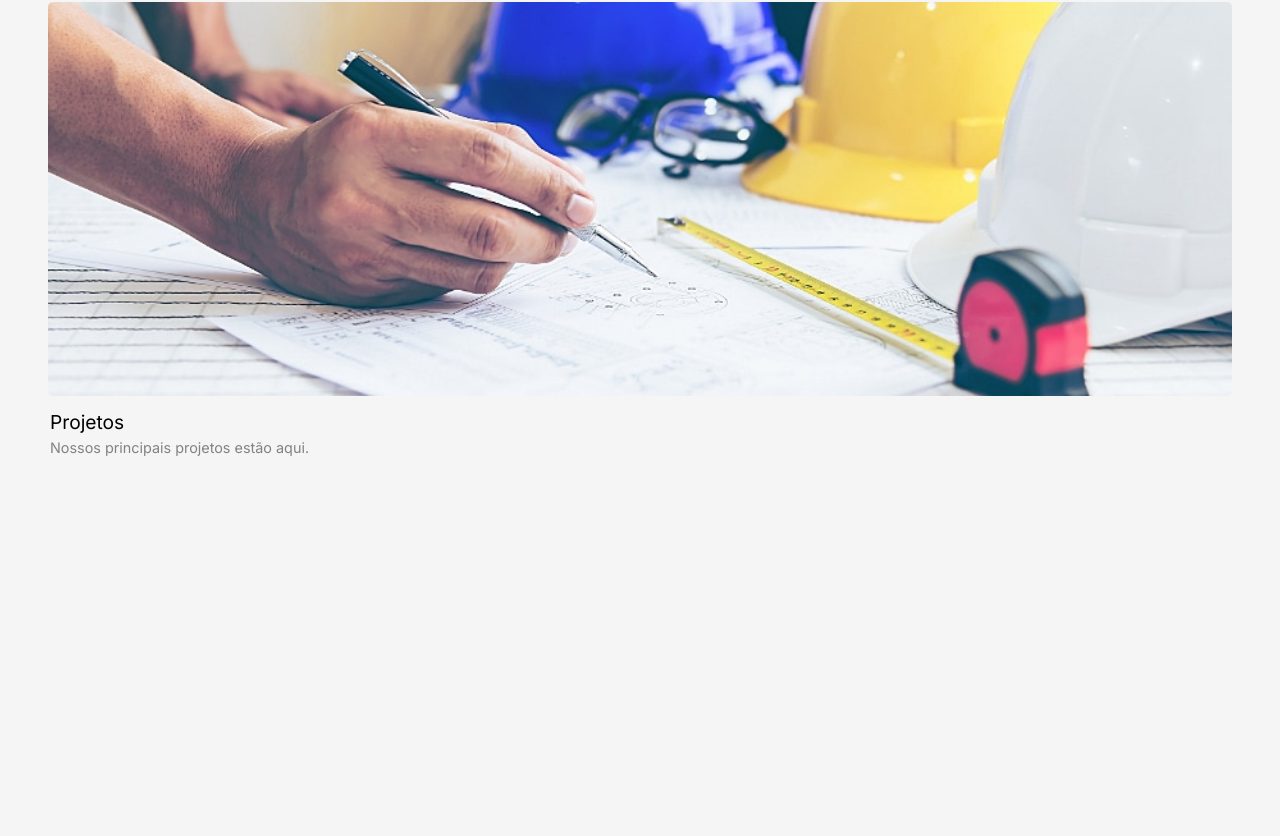
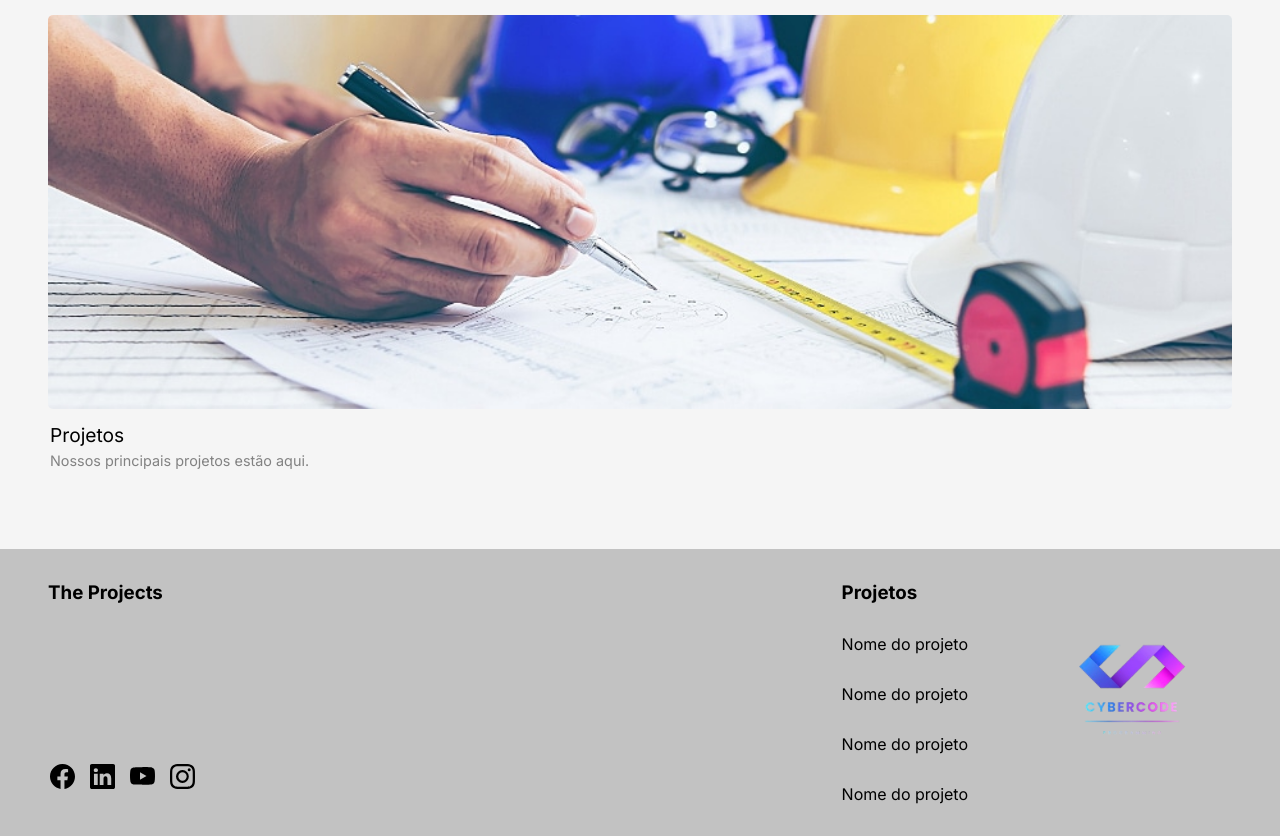
Before and after one commit to GrupoDev-PI/PRIN2, a Vue app: page / in a window 1280 px wide. Shown: the part 816-1652 px from the top of the page. Before the commit the page ends 1272 px from the top, so only its background shows below. Built offline with nearby package versions, Linux system fonts and the light colour scheme.

Commit message:
Feat: Footer concluído

```diff
--- a/src/components/ApresentationVue.vue
+++ b/src/components/ApresentationVue.vue
@@ -8,19 +8,19 @@
         <div class="cards-container">
             <div class="cards-top">
                 <div class="cards">
-                    <img src="/public/home/contato.jpg" alt="" class="img-cards">
+                    <img src="/home/contato.jpg" alt="" class="img-cards">
                     <h2 class="h2-info-card">Contatos</h2>
                     <p class="p-info-card">Fale conosco através dos nossos contatos</p>
                 </div>
                 <div class="cards">
-                    <img src="/public/home/membros.jpg" alt="" class="img-cards">
+                    <img src="/home/membros.jpg" alt="" class="img-cards">
                     <h2 class="h2-info-card">Membros</h2>
                     <p class="p-info-card">Conheça o time da The Projects</p>
                 </div>
             </div>
 
             <div class="cards-bottom">
-                <img src="/public/home/projetos.jpeg" class="img-card-bottom" alt="">
+                <img src="/home/projetos.jpeg" class="img-card-bottom" alt="">
                 <h2 class="h2-info-card">Projetos</h2>
                 <p class="p-info-card">Nossos principais projetos estão aqui.</p>
             </div>
@@ -34,8 +34,7 @@
 
 <style scoped>
 main {
-    grid-area: main;
-    margin: 5rem 3rem 0 3rem;
+    margin: 5rem 3rem 5rem 3rem;
 }
 
 .title {
--- /dev/null
+++ b/src/components/FooterVue.vue
@@ -0,0 +1,96 @@
+<template>
+  <footer>
+    <div class="container-footer">
+        <div class="container-title-icons">
+            <h3 class="title-footer">The Projects</h3>
+
+            <div class="container-icons">
+                <div class="icon-facebook">
+                    <svg xmlns="http://www.w3.org/2000/svg" width="25" height="25" fill="currentColor" class="bi bi-facebook" viewBox="0 0 16 16">
+                    <path d="M16 8.049c0-4.446-3.582-8.05-8-8.05C3.58 0-.002 3.603-.002 8.05c0 4.017 2.926 7.347 6.75 7.951v-5.625h-2.03V8.05H6.75V6.275c0-2.017 1.195-3.131 3.022-3.131.876 0 1.791.157 1.791.157v1.98h-1.009c-.993 0-1.303.621-1.303 1.258v1.51h2.218l-.354 2.326H9.25V16c3.824-.604 6.75-3.934 6.75-7.951"/>
+                    </svg>
+                </div>
+                <div class="icon-linkedin">
+                    <svg xmlns="http://www.w3.org/2000/svg" width="25" height="25" fill="currentColor" class="bi bi-linkedin" viewBox="0 0 16 16">
+                    <path d="M0 1.146C0 .513.526 0 1.175 0h13.65C15.474 0 16 .513 16 1.146v13.708c0 .633-.526 1.146-1.175 1.146H1.175C.526 16 0 15.487 0 14.854zm4.943 12.248V6.169H2.542v7.225zm-1.2-8.212c.837 0 1.358-.554 1.358-1.248-.015-.709-.52-1.248-1.342-1.248S2.4 3.226 2.4 3.934c0 .694.521 1.248 1.327 1.248zm4.908 8.212V9.359c0-.216.016-.432.08-.586.173-.431.568-.878 1.232-.878.869 0 1.216.662 1.216 1.634v3.865h2.401V9.25c0-2.22-1.184-3.252-2.764-3.252-1.274 0-1.845.7-2.165 1.193v.025h-.016l.016-.025V6.169h-2.4c.03.678 0 7.225 0 7.225z"/>
+                    </svg>
+                </div>
+                <div class="icon-youtube">
+                    <svg xmlns="http://www.w3.org/2000/svg" width="25" height="25" fill="currentColor" class="bi bi-youtube" viewBox="0 0 16 16">
+                    <path d="M8.051 1.999h.089c.822.003 4.987.033 6.11.335a2.01 2.01 0 0 1 1.415 1.42c.101.38.172.883.22 1.402l.01.104.022.26.008.104c.065.914.073 1.77.074 1.957v.075c-.001.194-.01 1.108-.082 2.06l-.008.105-.009.104c-.05.572-.124 1.14-.235 1.558a2.01 2.01 0 0 1-1.415 1.42c-1.16.312-5.569.334-6.18.335h-.142c-.309 0-1.587-.006-2.927-.052l-.17-.006-.087-.004-.171-.007-.171-.007c-1.11-.049-2.167-.128-2.654-.26a2.01 2.01 0 0 1-1.415-1.419c-.111-.417-.185-.986-.235-1.558L.09 9.82l-.008-.104A31 31 0 0 1 0 7.68v-.123c.002-.215.01-.958.064-1.778l.007-.103.003-.052.008-.104.022-.26.01-.104c.048-.519.119-1.023.22-1.402a2.01 2.01 0 0 1 1.415-1.42c.487-.13 1.544-.21 2.654-.26l.17-.007.172-.006.086-.003.171-.007A100 100 0 0 1 7.858 2zM6.4 5.209v4.818l4.157-2.408z"/>
+                    </svg>
+                </div>
+                <div>
+                    <svg xmlns="http://www.w3.org/2000/svg" width="25" height="25" fill="currentColor" class="bi bi-instagram" viewBox="0 0 16 16">
+                    <path d="M8 0C5.829 0 5.556.01 4.703.048 3.85.088 3.269.222 2.76.42a3.9 3.9 0 0 0-1.417.923A3.9 3.9 0 0 0 .42 2.76C.222 3.268.087 3.85.048 4.7.01 5.555 0 5.827 0 8.001c0 2.172.01 2.444.048 3.297.04.852.174 1.433.372 1.942.205.526.478.972.923 1.417.444.445.89.719 1.416.923.51.198 1.09.333 1.942.372C5.555 15.99 5.827 16 8 16s2.444-.01 3.298-.048c.851-.04 1.434-.174 1.943-.372a3.9 3.9 0 0 0 1.416-.923c.445-.445.718-.891.923-1.417.197-.509.332-1.09.372-1.942C15.99 10.445 16 10.173 16 8s-.01-2.445-.048-3.299c-.04-.851-.175-1.433-.372-1.941a3.9 3.9 0 0 0-.923-1.417A3.9 3.9 0 0 0 13.24.42c-.51-.198-1.092-.333-1.943-.372C10.443.01 10.172 0 7.998 0zm-.717 1.442h.718c2.136 0 2.389.007 3.232.046.78.035 1.204.166 1.486.275.373.145.64.319.92.599s.453.546.598.92c.11.281.24.705.275 1.485.039.843.047 1.096.047 3.231s-.008 2.389-.047 3.232c-.035.78-.166 1.203-.275 1.485a2.5 2.5 0 0 1-.599.919c-.28.28-.546.453-.92.598-.28.11-.704.24-1.485.276-.843.038-1.096.047-3.232.047s-2.39-.009-3.233-.047c-.78-.036-1.203-.166-1.485-.276a2.5 2.5 0 0 1-.92-.598 2.5 2.5 0 0 1-.6-.92c-.109-.281-.24-.705-.275-1.485-.038-.843-.046-1.096-.046-3.233s.008-2.388.046-3.231c.036-.78.166-1.204.276-1.486.145-.373.319-.64.599-.92s.546-.453.92-.598c.282-.11.705-.24 1.485-.276.738-.034 1.024-.044 2.515-.045zm4.988 1.328a.96.96 0 1 0 0 1.92.96.96 0 0 0 0-1.92m-4.27 1.122a4.109 4.109 0 1 0 0 8.217 4.109 4.109 0 0 0 0-8.217m0 1.441a2.667 2.667 0 1 1 0 5.334 2.667 2.667 0 0 1 0-5.334"/>
+                    </svg>
+                </div>
+            </div>
+        </div>
+        <div class="container-projects-logo">
+            <div class="container-projects">
+                <h3 class="title-projects-footer">Projetos</h3>
+                <p class="name-projects">Nome do projeto</p>
+                <p class="name-projects">Nome do projeto</p>
+                <p class="name-projects">Nome do projeto</p>
+                <p class="name-projects">Nome do projeto</p>
+            </div>
+            <div class="container-logo">
+                <img src="/logo_pi.png" alt="">
+            </div>
+        </div>
+    </div>
+  </footer>
+</template>
+
+<script setup>
+
+</script>
+
+<style scoped>
+footer {
+    background-color: #C2C2C2;
+    padding: 2rem 3rem 2rem 3rem;
+}
+
+.container-footer {
+    display: flex;
+    justify-content: space-between;
+}
+
+.title-footer {
+    font-family: "Inter";
+    margin-bottom: 10rem;
+}
+
+.container-icons {
+    display: flex;
+    gap: 15px;
+    margin-left: 2px;
+    color: #000;
+}
+
+.container-projects-logo {
+    display: flex;
+    align-items: center;
+    column-gap: 4rem;
+}
+
+.container-projects {
+    display: flex;
+    flex-direction: column;
+    gap: 30px;
+}
+
+.title-projects-footer {
+    font-family: "Inter";
+}
+
+.name-projects {
+    font-family: "Inter";
+}
+
+.container-logo > img {
+    width: 200px;
+}
+</style>
--- a/src/components/HeaderVue.vue
+++ b/src/components/HeaderVue.vue
@@ -21,7 +21,6 @@
 
 <style scoped>
 header {
-    grid-area: header;
     background-color: #C2C2C2;
     font-family: "Inter", sans-serif;
 }
@@ -50,6 +49,15 @@ header {
     width: 100px;
 }
 
+.link-navegation, .link-authentication {
+    transition: .2s;
+    cursor: pointer;
+}
+
+.link-navegation:hover, .link-authentication:hover {
+    color: #838282;
+}
+
 .button-register {
     background-color: #000;
     color: #FDFDFD;
--- a/src/views/HomeView.vue
+++ b/src/views/HomeView.vue
@@ -2,22 +2,15 @@
   <div class="container-home">
     <HeaderVue />
     <ApresentationVue />
+    <FooterVue />
   </div>
 </template>
 
 <script setup>
 import HeaderVue from "../components/HeaderVue.vue";
 import ApresentationVue from "../components/ApresentationVue.vue";
+import FooterVue from "../components/FooterVue.vue";
 </script>
 
 <style scoped>
-.container-home {
-  display: grid;
-  grid-template-areas:
-      "header"
-      "main"
-      "footer";
-  grid-template-rows: 14% 71% 15%;
-  height: 100vh;
-}
 </style>
```
Also changed, not shown: public/home/projetos.webp (deleted).
